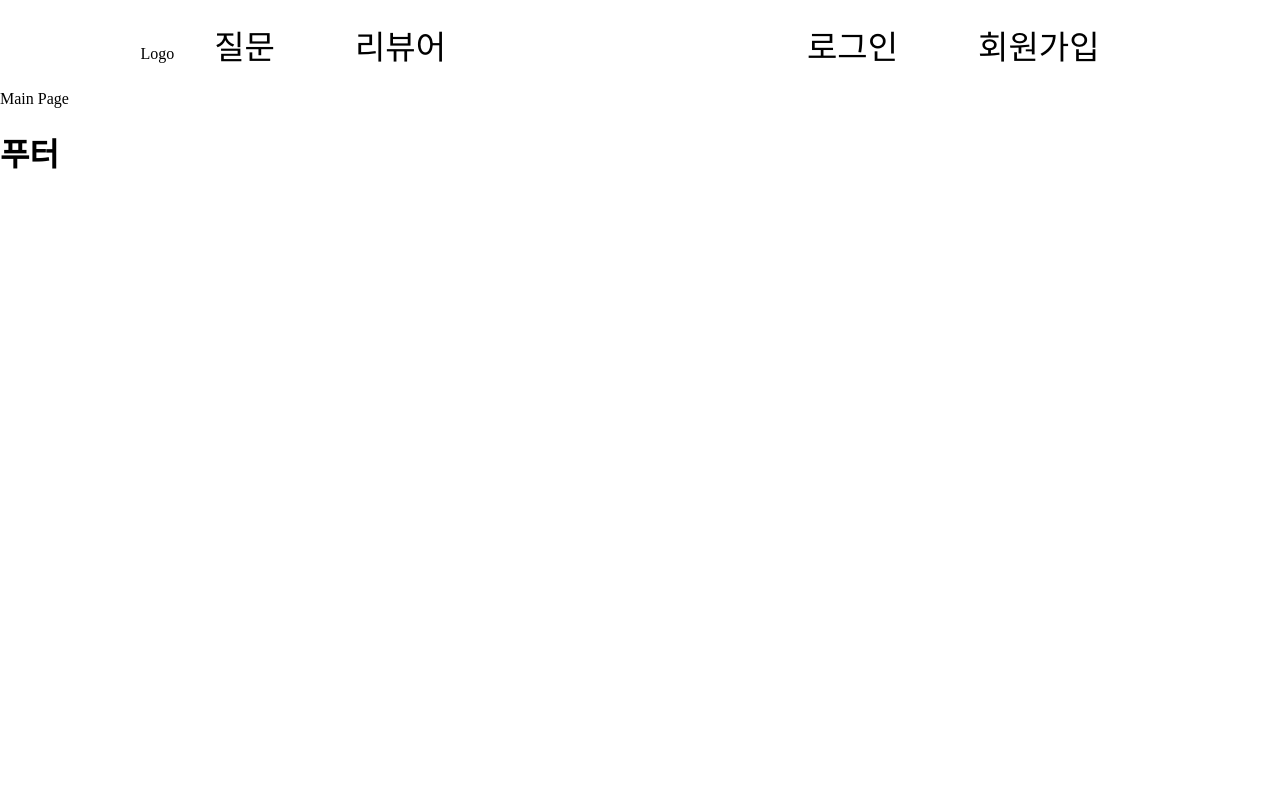
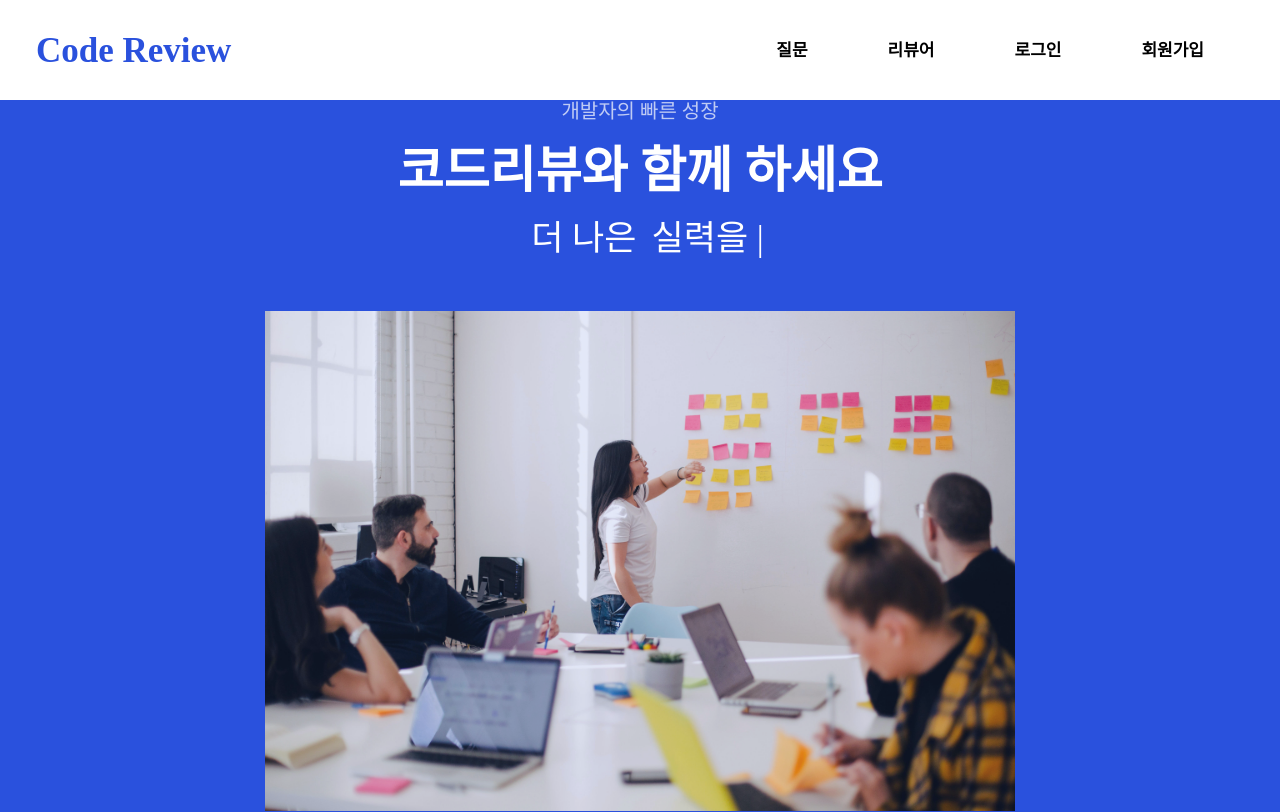
Before and after one commit to spring-boot-toy-project-team/code-review-frontend, a Next.js app in the folder code-review/: page / in a window 1280 px wide. Built offline with nearby package versions, Linux system fonts and the light colour scheme.

Commit message:
feat: 헤더, 메인 첫페이지 완성

```diff
--- a/code-review/package.json
+++ b/code-review/package.json
@@ -12,8 +12,11 @@
     "next": "13.0.0",
     "react": "18.2.0",
     "react-dom": "18.2.0",
+    "react-icons": "^4.6.0",
+    "react-typed": "^1.2.0",
     "styled-components": "^5.3.6",
-    "styled-normalize": "^8.0.7"
+    "styled-normalize": "^8.0.7",
+    "styled-reset": "^4.4.2"
   },
   "devDependencies": {
     "@types/node": "18.11.7",
--- a/code-review/src/components/header.tsx
+++ b/code-review/src/components/header.tsx
@@ -1,66 +1,131 @@
 import styled from 'styled-components';
 import Link from 'next/link';
+import { AiOutlineClose, AiOutlineMenu } from 'react-icons/ai';
+import { useState } from 'react';
+import { StyledProps } from '../../types/types';
 
 const links = [
   { name: '질문', path: '/question' },
   { name: '리뷰어', path: '/reviewer' },
-];
-const authLinks = [
   { name: '로그인', path: '/login' },
   { name: '회원가입', path: '/signup' },
 ];
 
 const Header = () => {
+  const [nav, setNav] = useState(false);
+  const handleNav = () => {
+    setNav((prev) => !prev);
+  };
   return (
     <HeaderContainer>
-      <div>
-        <span>Logo</span>
+      <HeaderWrap>
+        <Logo mb={'0px'}>
+          <h1>Code Review</h1>
+        </Logo>
+        <LinkUl display="none" mdDisplay="flex" padding="0px">
           {links.map((link) => (
             <Link href={link.path}>
               <LinkBox>{link.name}</LinkBox>
             </Link>
           ))}
-      </div>
-      <div>
-        {authLinks.map((link) => (
-          <Link href={link.path}>
-            <LinkBox>{link.name}</LinkBox>
-          </Link>
+        </LinkUl>
+        <OutlineMenu onClick={handleNav}>
+          {nav ? <AiOutlineClose size={20} /> : <AiOutlineMenu size={20} />}
+        </OutlineMenu>
+        <SlideMenu left={nav ? '0' : '-100%'}>
+          <Logo pt={'2rem'} pl={'1rem'} mb={'4rem'}>
+            <h1>Code Review</h1>
+          </Logo>
+          <MiniLinkUl>
+            {links.map((link) => (
+              <LinkBox bt={'1px solid rgba(0,0,0,0.3)'} padding={'20px'}>
+                <Link href={link.path}>{link.name}</Link>
+              </LinkBox>
             ))}
-      </div>
-      <HeaderShortBtn>slide</HeaderShortBtn>
+          </MiniLinkUl>
+        </SlideMenu>
+      </HeaderWrap>
     </HeaderContainer>
   );
 };
 
 export default Header;
 
-const HeaderContainer = styled.div`
-  display: flex;
-  justify-content: space-around;
-  align-items: center;
-  height: 90px;
-  width: 100%;
+const SlideMenu = styled.div<StyledProps>`
+  z-index: 1;
+  position: fixed;
+  left: ${(props) => props.left};
+  top: 0;
+  width: 60%;
+  height: 100%;
+  box-shadow: rgba(100, 100, 111, 0.2) 0px 7px 29px 0px;
+  transition: ease-in-out;
+  transition-duration: 0.3s;
+  background-color: white;
 `;
-const LinkBox = styled.span`
-  display: inline;
-  font-size: 33px;
-  margin: 0px 40px 0px 40px;
-  @media (max-width: 800px) {
-    margin: 0px 15px 0px 15px;
-  }
-  @media (max-width: 550px) {
-    margin: 0px 5px 0px 5px;
-  }
-  @media (max-width: 430px) {
+
+const OutlineMenu = styled.div`
+  display: block;
+
+  @media (min-width: 768px) {
     display: none;
   }
+`;
+
+const LinkUl = styled.div<StyledProps>`
+  display: ${(props) => props.display};
+  flex-direction: ${(props) => props.direction || ''};
+  padding: ${(props) => props.padding || ''};
+  @media (min-width: 768px) {
+    display: ${(props) => props.mdDisplay};
+  }
+`;
+
+const Logo = styled.div<StyledProps>`
+  padding-top: ${(props) => props.pt};
+  padding-left: ${(props) => props.pl};
+  font-size: 35px;
+  color: #2a51dd;
+  font-weight: 800;
+  margin-bottom: ${(props) => props.mb};
+`;
+
+const HeaderContainer = styled.div`
+  width: 100vw;
+  height: 100%;
+  background-color: white;
+`;
+
+const HeaderWrap = styled.div`
+  display: flex;
+  justify-content: space-between;
+  align-items: center;
+  width: 100%;
+  height: 100px;
+  max-width: 1240px;
+  margin-left: auto;
+  margin-right: auto;
+  padding: 0px 1rem 0 1rem;
+`;
+const LinkBox = styled.span<StyledProps>`
+  width: 90%;
+  height: 100%;
+  display: inline;
+  font-size: 17px;
+  margin: 0px 40px 0px 40px;
+  padding: ${(props) => props.padding};
+  border-bottom: ${(props) => props.bt};
+  font-weight: 600;
+`;
+
+const MiniLinkUl = styled.div`
+  display: flex;
+  flex-direction: column;
+  justify-content: center;
+  align-items: center;
 `;
 
 const HeaderShortBtn = styled.div`
   font-size: 25px;
   display: none;
-  @media (max-width: 430px) {
-    display: flex;
-  }
 `;
--- a/code-review/src/components/layout.tsx
+++ b/code-review/src/components/layout.tsx
@@ -1,15 +1,23 @@
 import Header from './header';
 import Footer from './footer';
+import styled from 'styled-components';
+import { GlobalStyle } from '../styles/global-style';
 
 type Props = { children: React.ReactNode };
 const Layout: React.FC<Props> = ({ children }) => {
   return (
     <>
-      <Header />
-      <div>{children}</div>
-      <Footer />
+      <Root>
+        <GlobalStyle />
+
+        {children}
+      </Root>
     </>
   );
 };
 
 export default Layout;
+
+const Root = styled.div`
+  background-color: white;
+`;
--- /dev/null
+++ b/code-review/src/components/mainPage/Promotion.tsx
@@ -0,0 +1,83 @@
+import styled from 'styled-components';
+import Meeting from '../../../public/assets/meeting.jpg';
+import Typed from 'react-typed';
+import Image from 'next/image';
+import { StyledProps } from '../../../types/types';
+
+export default function Promotion() {
+  return (
+    <ContentWrap>
+      <H1 opacity={'0.7'} mdFontSize={'20px'} fontSize={'20px'}>
+        개발자의 빠른 성장
+      </H1>
+      <H1 mdFontSize="50px" fontWeight={'800'} fontSize={'35px'}>
+        코드리뷰와 함께 하세요
+      </H1>
+      <H1 mdFontSize={'35px'} fontSize={'20px'}>
+        <TypedWrap>
+          <H1 mdFontSize={'35px'} fontSize={'20px'} mx={'0px 15px 0px 15px'}>
+            더 나은
+          </H1>
+          <Typed
+            strings={['서비스를 위해', '실력을 위해', '미래를 위해']}
+            loop
+            typeSpeed={120}
+            backSpeed={120}
+          />
+        </TypedWrap>
+      </H1>
+      <ImgWrap>
+        <Image alt="Mountains" src={Meeting} fill />
+      </ImgWrap>
+    </ContentWrap>
+  );
+}
+
+const TypedWrap = styled.div`
+  display: flex;
+  width: 100%;
+  margin-bottom: 30px;
+`;
+const ImgWrap = styled.div`
+  width: 100vw;
+  height: 300px;
+  opacity: 0.9;
+  position: relative;
+  @media (min-width: 640px) {
+    width: 550px;
+    height: 400px;
+  }
+  @media (min-width: 768px) {
+    width: 750px;
+    height: 500px;
+  }
+`;
+
+const H1 = styled.div<StyledProps>`
+  font-size: ${(props) => props.fontSize || '45px'};
+  margin-bottom: ${(props) => props.mb || '25px'};
+  font-weight: ${(props) => props.fontWeight};
+  opacity: ${(props) => props.opacity};
+  margin: ${(props) => props.mx};
+
+  @media (min-width: 768px) {
+    font-size: ${(props) => props.mdFontSize || '45px'};
+    margin-bottom: ${(props) => props.mb || '25px'};
+    opacity: ${(props) => props.opacity};
+    margin: ${(props) => props.mx};
+  }
+`;
+
+const ContentWrap = styled.div`
+  max-width: 800px;
+  margin-bottom: -96px;
+  width: 100%;
+  height: 89vh;
+  margin: 0px auto 0px auto;
+  display: flex;
+  flex-direction: column;
+  text-align: center;
+  align-items: center;
+  justify-content: center;
+  color: white;
+`;
--- a/code-review/src/pages/index.tsx
+++ b/code-review/src/pages/index.tsx
@@ -1,18 +1,26 @@
 import { NextPage } from 'next';
-import Head from 'next/head';
+
 import Layout from '../components/layout';
+import Header from '../components/header';
+import styled from 'styled-components';
+
+import Promotion from '../components/mainPage/Promotion';
 
 const Main: NextPage = () => {
   return (
     <Layout>
-      <Head>
-        <title>코드리뷰</title>
-        <meta name="description" content="코드리뷰와 함께!" />
-        <link rel="icon" href="/favicon.ico" />
-      </Head>
-      <div>Main Page</div>
+      <MainContianer>
+        <Header />
+        <Promotion />
+      </MainContianer>
     </Layout>
   );
 };
 
 export default Main;
+
+const MainContianer = styled.div`
+  background-color: #2a51dd;
+  width: 100vw;
+  min-height: 100vh;
+`;
--- a/code-review/styles/global-style.ts
+++ b/code-review/styles/global-style.ts
@@ -1,7 +1,10 @@
 import { createGlobalStyle } from 'styled-components';
 import { normalize } from 'styled-normalize';
+import reset from 'styled-reset';
 
 export const GlobalStyle = createGlobalStyle`
+ ${reset}
+
 html, body{
     height: 100%;
     width: 100%;
--- /dev/null
+++ b/code-review/types/types.tsx
@@ -0,0 +1,16 @@
+export interface StyledProps {
+  padding?: string;
+  bt?: string;
+  display?: string;
+  mdDisplay?: string;
+  direction?: string;
+  left?: string;
+  pt?: string;
+  pl?: string;
+  mb?: string;
+  mx?: string;
+  fontSize?: string;
+  opacity?: string;
+  mdFontSize?: string;
+  fontWeight?: string;
+}
```
Also changed, not shown: code-review/public/assets/meeting.jpg (added), 1 other file (tests, documents, lock files or other folders). Lines whose indentation alone changed are shown as unchanged.
